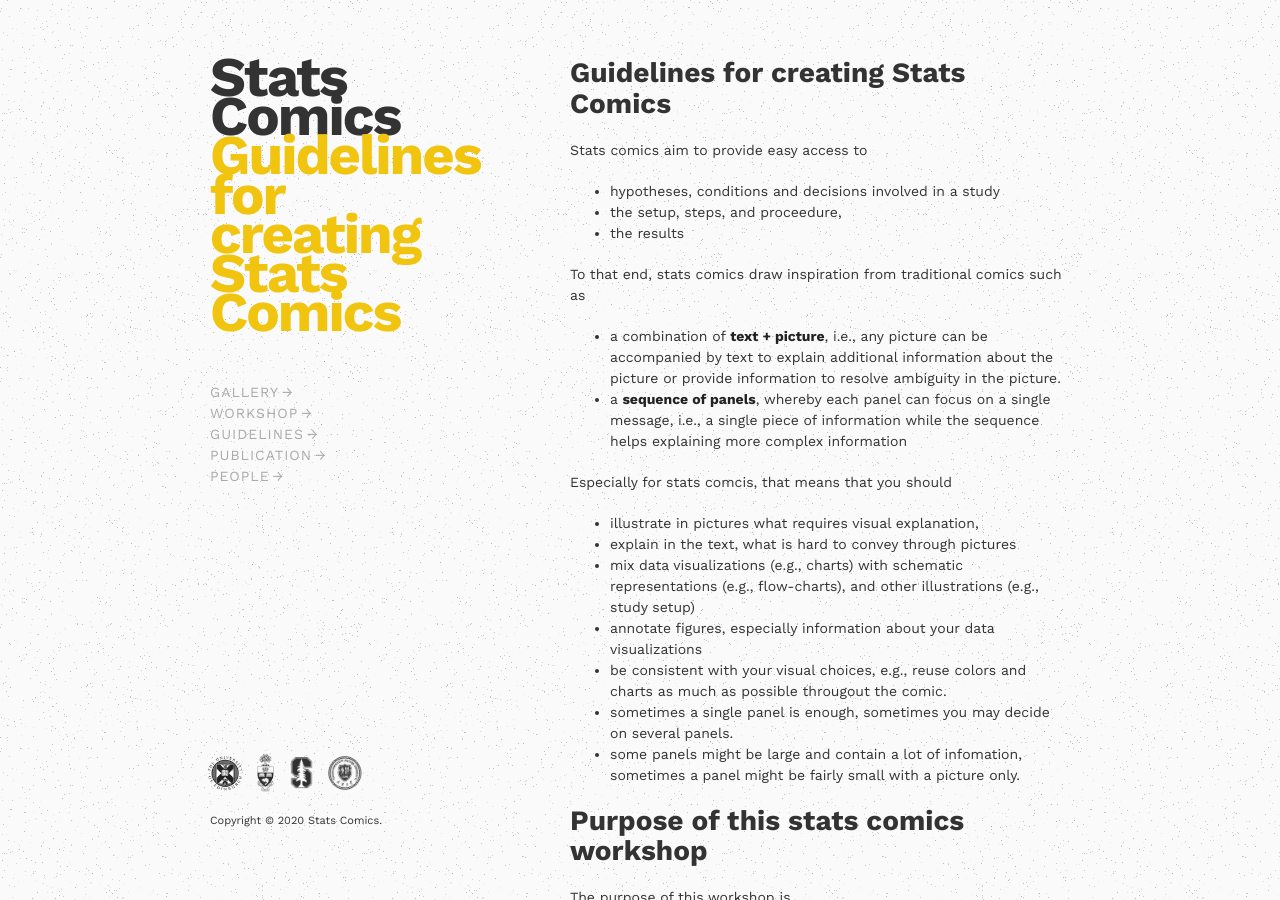
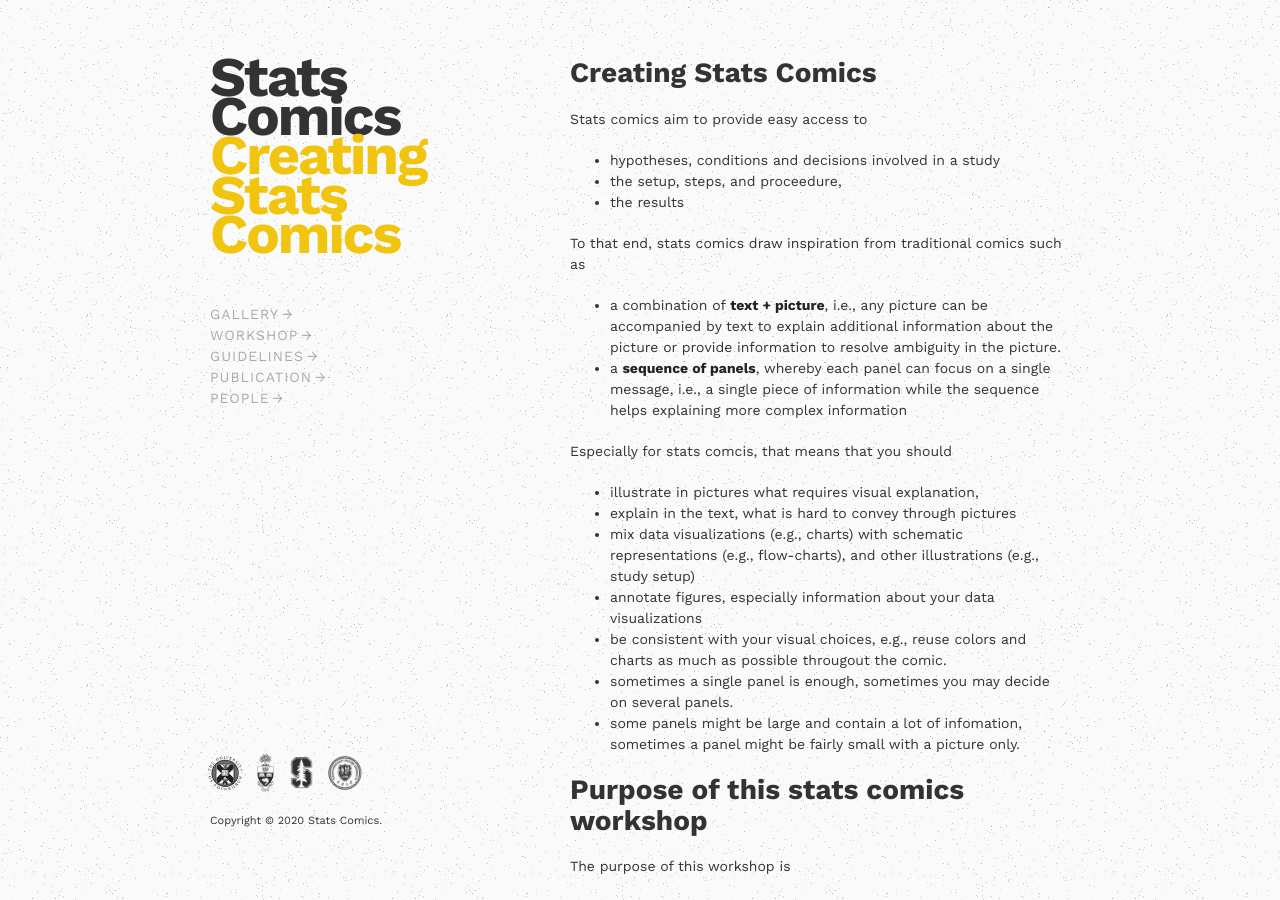
Before and after one commit to statscomics/statscomics.github.io, a Jekyll site: the page built from guidelines.md, in a window 1280 px wide and 900 px high. Built offline with Jekyll 4.4.1, drawn with Linux system fonts in a browser that asks for light colours; our own code applies the rules of GitHub Pages for plain Markdown files; a script that is not in the unit is left out.

Commit message:
Update guidelines.md

```diff
--- a/guidelines.md
+++ b/guidelines.md
@@ -1,4 +1,4 @@
-# Guidelines for creating Stats Comics
+# Creating Stats Comics
 
 Stats comics aim to provide easy access to
 * hypotheses, conditions and decisions involved in a study
```
